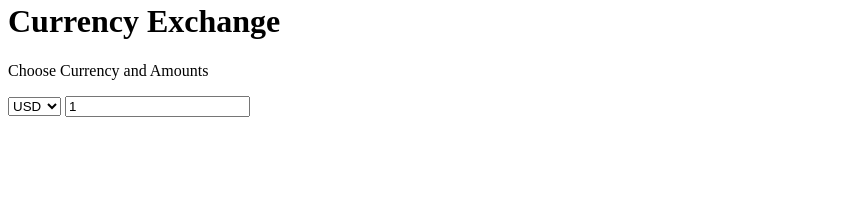
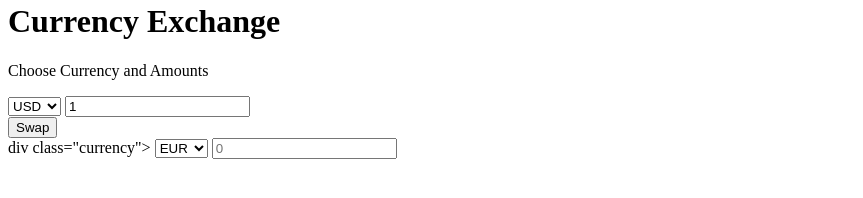
Before and after one commit to Connieh1/currency-exchange, a plain HTML site: page index.html in a window 1280 px wide. Shown: the part 530-728 px from the top of the page, without its empty margins (0-863 px from the left). Drawn offline with Linux system fonts and the light colour scheme; a script that the page names is missing.

Commit message:
Add second set of currency options to index.html

```diff
--- a/index.html
+++ b/index.html
@@ -73,6 +73,69 @@
         </select>
         <input type="number" id="amount-one" placeholder="0" value="1" />
       </div>
+
+      <div class="swap-rate-container">
+        <button id="rate">Swap</button>
+        <div class="rate" id="rate"></div>
+      </div>
+
+      div class="currency">
+      <select id="currency-one">
+        <option value="AED">AED</option>
+        <option value="ARS">ARS</option>
+        <option value="AUD">AUD</option>
+        <option value="BGN">BGN</option>
+        <option value="BRL">BRL</option>
+        <option value="BSD">BSD</option>
+        <option value="CAD">CAD</option>
+        <option value="CHF">CHF</option>
+        <option value="CLP">CLP</option>
+        <option value="CNY">CNY</option>
+        <option value="COP">COP</option>
+        <option value="CZK">CZK</option>
+        <option value="DKK">DKK</option>
+        <option value="DOP">DOP</option>
+        <option value="EGP">EGP</option>
+        <option value="EUR" selected>EUR</option>
+        <option value="FJD">FJD</option>
+        <option value="GBP">GBP</option>
+        <option value="GTQ">GTQ</option>
+        <option value="HKD">HKD</option>
+        <option value="HRK">HRK</option>
+        <option value="HUF">HUF</option>
+        <option value="IDR">IDR</option>
+        <option value="ILS">ILS</option>
+        <option value="INR">INR</option>
+        <option value="ISK">ISK</option>
+        <option value="JPY">JPY</option>
+        <option value="KRW">KRW</option>
+        <option value="KZT">KZT</option>
+        <option value="MXN">MXN</option>
+        <option value="MYR">MYR</option>
+        <option value="NOK">NOK</option>
+        <option value="NZD">NZD</option>
+        <option value="PAB">PAB</option>
+        <option value="PEN">PEN</option>
+        <option value="PHP">PHP</option>
+        <option value="PKR">PKR</option>
+        <option value="PLN">PLN</option>
+        <option value="PYG">PYG</option>
+        <option value="RON">RON</option>
+        <option value="RUB">RUB</option>
+        <option value="SAR">SAR</option>
+        <option value="SEK">SEK</option>
+        <option value="SGD">SGD</option>
+        <option value="THB">THB</option>
+        <option value="TRY">TRY</option>
+        <option value="TWD">TWD</option>
+        <option value="UAH">UAH</option>
+        <option value="USD">USD</option>
+        <option value="UYU">UYU</option>
+        <option value="VND">VND</option>
+        <option value="ZAR">ZAR</option>
+      </select>
+      <input type="number" id="amount-two" placeholder="0"/>
+      </div>
     </div>
 
     <script src="script.js"></script>
```
